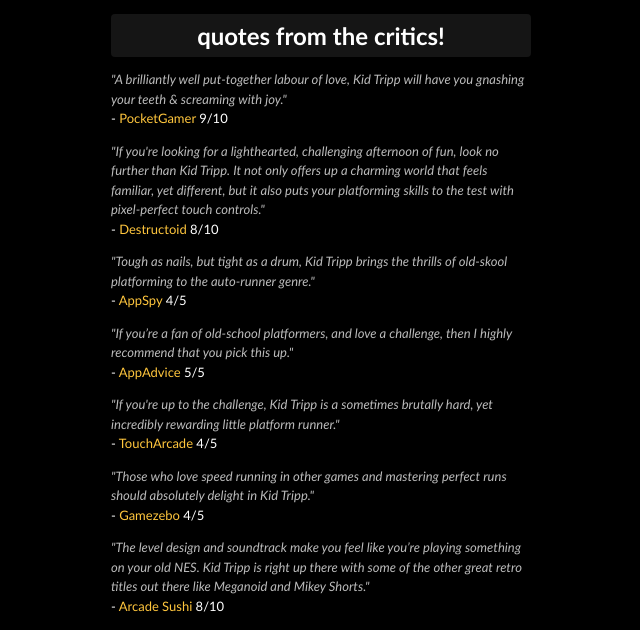
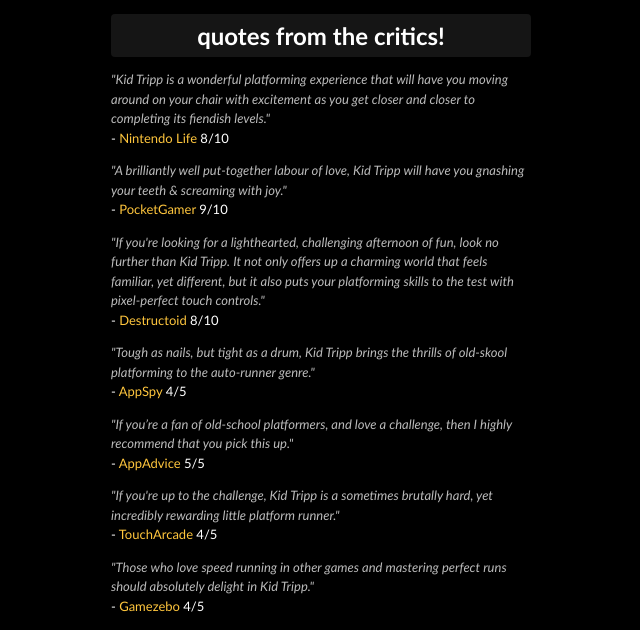
Before and after one commit to pixelpowa/kidtripp, a Jekyll site: the page built from index.html, in a window 1280 px wide, cut to the strip 545-1175 px from the top of the page. Shown: the whole strip, without its empty margins (319-959 px from the left). Built offline with Jekyll 4.4.1, drawn with Linux system fonts in a browser that asks for light colours; nearby versions of some CDN libraries; some web fonts are replaced; library files that are not in the unit come from our copies; comment, search, counter and statistics services are not loaded.

Commit message:
Update index.html

```diff
--- a/index.html
+++ b/index.html
@@ -6,6 +6,10 @@
     <iframe allowfullscreen="" frameborder="0" height="315" src="//www.youtube.com/embed/gkbgXArW_Aw" width="420"></iframe><span style="text-align: justify;"><br /></span>
     <div class='miniheader' style='margin-top: 12px; font-size: 24px;'>quotes from the critics!</div>
     <div style='font-size: 13px;'>
+        <p>
+            <i style='color: #bbb;'>"Kid Tripp is a wonderful platforming experience that will have you moving around on your chair with excitement as you get closer and closer to completing its fiendish levels."</i>
+            <br/>- <a href='http://www.nintendolife.com/reviews/3ds-eshop/kid_tripp'>Nintendo Life</a> 8/10</p>
+        </p>
         <p>
             <i style='color: #bbb;'>"A brilliantly well put-together labour of love, Kid Tripp will have you gnashing your teeth & screaming with joy."</i>
             <br/>- <a href='http://www.pocketgamer.co.uk/r/iPad/Kid+Tripp/review.asp?c=52779'>PocketGamer</a> 9/10</p>
```
